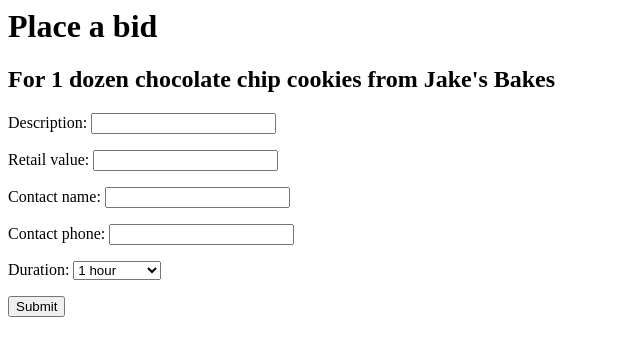
After one commit to lawsonpd/pepperclove, a Django app: page /bid/2/ in a window 1280 px wide. The commit adds this page. Shown: the top 356 px of the page, without its empty margins (0-640 px from the left). Run offline with Django 3.2, Linux system fonts and the light colour scheme; a user stored in the database is signed in; data comes from the database, SQL or seed files in the repository; both versions use the stored data as it was after the commit.

Commit message:
Add views etc. for viewing offers and making bids.

```diff
--- a/twofortwo/tradefood/forms.py
+++ b/twofortwo/tradefood/forms.py
@@ -12,6 +12,7 @@ class BidForm(ModelForm):
   class Meta:
     model = Bid
     fields = ['description', 'retail_value', 'contact_name', 'contact_phone', 'duration']
+    localized_fields = ('retail_value',)
 
 class MerchantForm(ModelForm):
   class Meta:
--- a/twofortwo/tradefood/models.py
+++ b/twofortwo/tradefood/models.py
@@ -37,26 +37,26 @@ class Merchant(models.Model):
 
 class Offer(models.Model):
   description = models.CharField(max_length=256)
-  merchant = models.ForeignKey(Merchant, on_delete=models.CASCADE)
+  merchant = models.ForeignKey(Merchant, on_delete=models.CASCADE, related_name='offers')
   retail_value = models.DecimalField(max_digits=5, decimal_places=2, blank=True)
   contact_name = models.CharField(max_length=30)
   contact_phone = models.CharField(max_length=16)
   date_posted = models.DateTimeField(default=now)
   expiry = models.DateTimeField()
 
-  THIRTY_MIN = 0.5/24.0
-  ONE_HR = 1.0/24.0
-  TWO_HRS = 2.0/24.0
-  THREE_HRS = 3.0/24.0
+  # THIRTY_MIN = 0.5/24.0
+  # ONE_HR = 1.0/24.0
+  # TWO_HRS = 2.0/24.0
+  # THREE_HRS = 3.0/24.0
   DURATION_CHOICES = (
-    (THIRTY_MIN, '30 minutes'),
-    (ONE_HR, '1 hour'),
-    (TWO_HRS, '2 hours'),
-    (THREE_HRS, '3 hours'),
+    (0.5, '30 minutes'),
+    (1.0, '1 hour'),
+    (2.0, '2 hours'),
+    (3.0, '3 hours'),
   )
   duration = models.FloatField(
     choices=DURATION_CHOICES,
-    default=ONE_HR,
+    default=1.0,
   )
 
   # expiry = date_posted + timedelta(duration)
@@ -70,28 +70,28 @@ class Offer(models.Model):
 
 class Bid(models.Model):
   description = models.CharField(max_length=256)
-  merchant = models.ForeignKey(Merchant, on_delete=models.CASCADE)
+  merchant = models.ForeignKey(Merchant, on_delete=models.CASCADE, related_name='bids')
   retail_value = models.DecimalField(max_digits=5, decimal_places=2, blank=True)
   contact_name = models.CharField(max_length=30)
   contact_phone = models.CharField(max_length=16)
-  offer = models.ForeignKey(Offer, on_delete=models.CASCADE)
+  offer = models.ForeignKey(Offer, on_delete=models.CASCADE, related_name='bids')
   accepted = models.BooleanField(default=False)
   date_posted = models.DateTimeField(default=now)
   expiry = models.DateTimeField()
 
-  THIRTY_MIN = 0.5/24.0
-  ONE_HR = 1.0/24.0
-  TWO_HRS = 2.0/24.0
-  THREE_HRS = 3.0/24.0
+  # THIRTY_MIN = 0.5/24.0
+  # ONE_HR = 1.0/24.0
+  # TWO_HRS = 2.0/24.0
+  # THREE_HRS = 3.0/24.0
   DURATION_CHOICES = (
-    (THIRTY_MIN, '30 minutes'),
-    (ONE_HR, '1 hour'),
-    (TWO_HRS, '2 hours'),
-    (THREE_HRS, '3 hours'),
+    (0.5, '30 minutes'),
+    (1.0, '1 hour'),
+    (2.0, '2 hours'),
+    (3.0, '3 hours'),
   )
   duration = models.FloatField(
     choices=DURATION_CHOICES,
-    default=ONE_HR,
+    default=1.0,
   )
 
   # expiry = date_posted + timedelta(duration)
--- /dev/null
+++ b/twofortwo/tradefood/templates/tradefood/bid.html
@@ -0,0 +1,7 @@
+<h1>Place a bid</h1>
+<h2>For {{ description }} from {{ merchant }}</h2>
+<form method="post" action="/bid/{{ offer_pk }}/">
+  {% csrf_token %}
+  {{ form.as_p }}
+  <input type="submit" value="Submit" />
+</form>
--- a/twofortwo/tradefood/templates/tradefood/trade.html
+++ b/twofortwo/tradefood/templates/tradefood/trade.html
@@ -1,3 +1,4 @@
+<h1>Offer something to trade</h1>
 <form method="post" action="/trade/">
   {% csrf_token %}
   {{ form.as_p }}
--- a/twofortwo/tradefood/urls.py
+++ b/twofortwo/tradefood/urls.py
@@ -4,8 +4,10 @@ from . import views
 
 urlpatterns = [
   # extend '/offers/'
+  url(r'^register/$', views.register),
+  url(r'^login/$', views.login_view),
+  url(r'^$', views.root_redirect),
   url(r'^offers/$', views.all_offers),
   url(r'^trade/$', views.submit_offer),
-  url(r'^register/$', views.register),
-  url(r'^login/$', views.login_view),
+  url(r'^bid/(?P<offer_pk>\d+)/$', views.submit_bid),
 ]
--- a/twofortwo/tradefood/views.py
+++ b/twofortwo/tradefood/views.py
@@ -8,37 +8,12 @@ from django.utils.timezone import timedelta, now
 
 from django.contrib.auth.models import User
 from django.contrib.auth import authenticate, login
+from django.contrib.auth.decorators import login_required
 
 from tradefood.forms import *
 from tradefood.models import Merchant, Offer, Bid
 
 # Create your views here.
-
-def all_offers(request):
-  offers = Offer.objects.filter(expiry__gt=now().date())
-  return render(request, 'tradefood/offers.html', {'offers': offers})
-
-def submit_offer(request):
-  if request.method == 'POST':
-    form = OfferForm(request.POST)
-    if form.is_valid():
-      u = User.objects.get(username=request.user)
-      merch = Merchant.objects.get(user=u)
-
-      form_data = form.cleaned_data
-      offer_expiry = form_data['date_posted'] + timedelta(form_data['duration'])
-
-      offer = Offer.objects.create(
-        description=form_data['description'],
-        merchant=merch,
-        retail_value=form_data['retail_value'],
-        contact_name=form_data['contact_name'],
-        contact_phone=form_data['contact_phone'],
-        expiry=offer_expiry,
-      )
-  else:
-    form = OfferForm()
-  return render(request, 'tradefood/trade.html', {'form': form})
 
 def register(request):
   if request.method == 'POST':
@@ -52,6 +27,7 @@ def register(request):
 
     new_merchant = Merchant.objects.create(
       user=new_user,
+      name=form_data['name'],
       email=form_data['email'],
       phone=form_data['phone'],
       street_address=form_data['address'],
@@ -71,9 +47,83 @@ def login_view(request):
     user = authenticate(request, username=username, password=password)
     if user is not None:
       login(request, user)
-      return redirect('/')
+      return redirect('/offers/')
     else:
       return render(request, 'tradefood/login.html', {'error': 'Invalid login'})
 
   else:
     return render(request, 'tradefood/login.html')
+
+def root_redirect(request):
+  return redirect('/offers/')
+
+@login_required(login_url='/login/')
+def all_offers(request):
+  offers = Offer.objects.filter(expiry__gt=now())
+  return render(request, 'tradefood/offers.html', {'offers': offers})
+
+@login_required(login_url='/login/')
+def submit_offer(request):
+  if request.method == 'POST':
+    form = OfferForm(request.POST)
+    if form.is_valid():
+      u = User.objects.get(username=request.user)
+      merch = Merchant.objects.get(user=u)
+
+      form_data = form.cleaned_data
+      offer_expiry = now() + timedelta(form_data['duration']/24.0)
+
+      offer = Offer.objects.create(
+        description=form_data['description'],
+        merchant=merch,
+        retail_value=form_data['retail_value'],
+        contact_name=form_data['contact_name'],
+        contact_phone=form_data['contact_phone'],
+        duration=form_data['duration'],
+        expiry=offer_expiry,
+      )
+
+      return redirect('/offers/')
+  else:
+    form = OfferForm()
+  return render(request, 'tradefood/trade.html', {'form': form})
+
+@login_required(login_url='/login/')
+def submit_bid(request, offer_pk):
+  if request.method == 'POST':
+    form = BidForm(request.POST)
+    if form.is_valid():
+      u = User.objects.get(username=request.user)
+      # should check here that merch placing a bid is the same that made the original offer
+      merch = Merchant.objects.get(user=u)
+
+      this_offer = Offer.objects.get(pk=offer_pk)
+
+      form_data = form.cleaned_data
+      bid_expiry = now() + timedelta(form_data['duration']/24.0)
+
+      bid = Bid.objects.create(
+        description=form_data['description'],
+        merchant=merch,
+        offer=this_offer,
+        retail_value=form_data['retail_value'],
+        contact_name=form_data['contact_name'],
+        contact_phone=form_data['contact_phone'],
+        duration=form_data['duration'],
+        expiry=bid_expiry,
+      )
+
+      return redirect('/offers/')
+  else:
+    this_offer = Offer.objects.get(pk=offer_pk)
+    form = BidForm()
+    return render(
+      request,
+      'tradefood/bid.html',
+      {
+       'form': form,
+       'offer_pk': offer_pk,
+       'description': this_offer.description,
+       'merchant': this_offer.merchant.name
+      }
+    )
```
Also changed, not shown: twofortwo/tradefood/templates/tradefood/offers.html (+6 -6 lines), twofortwo/db.sqlite3, twofortwo/tradefood/migrations/0005_auto_20171115_2123.py (added), twofortwo/tradefood/migrations/0006_auto_20171115_2125.py (added), twofortwo/tradefood/migrations/0007_auto_20171116_1635.py (added), 8 other files.
